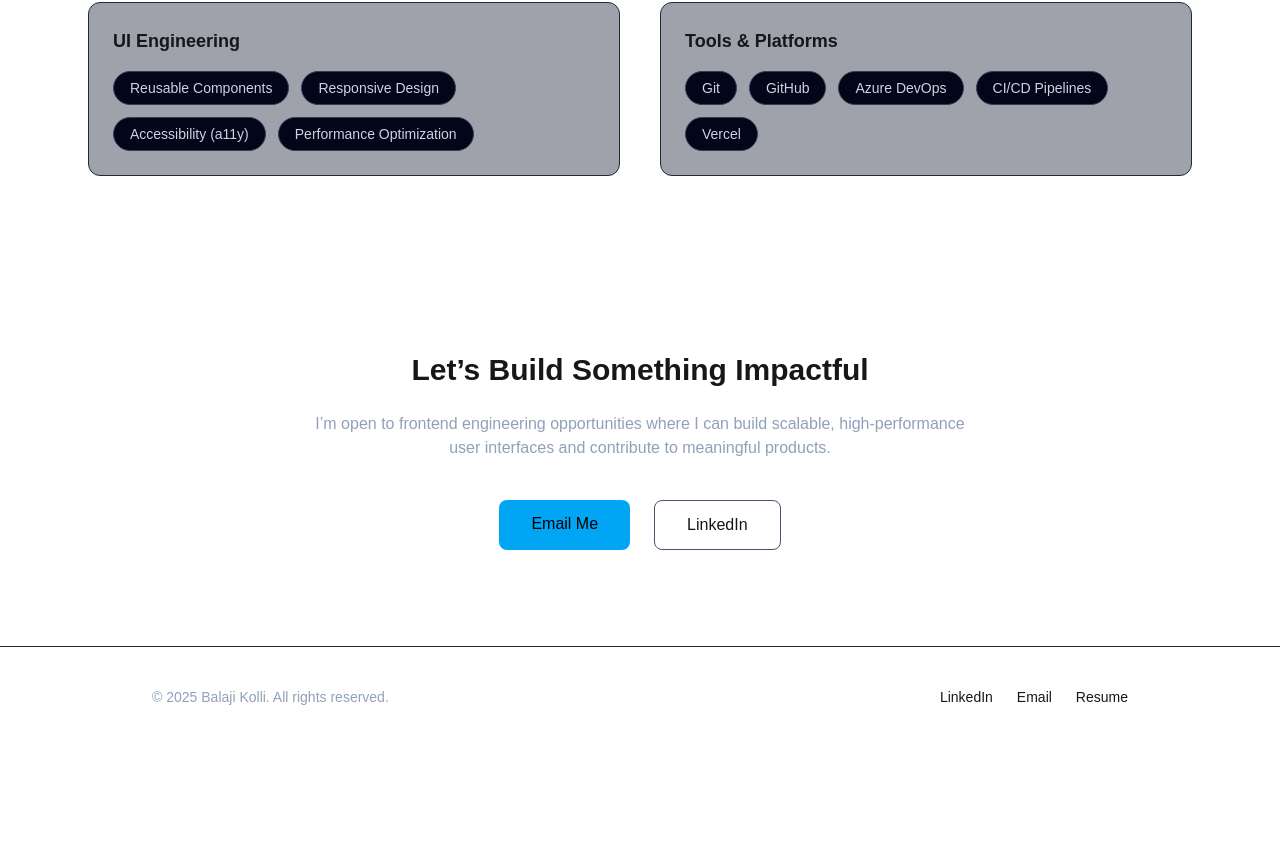
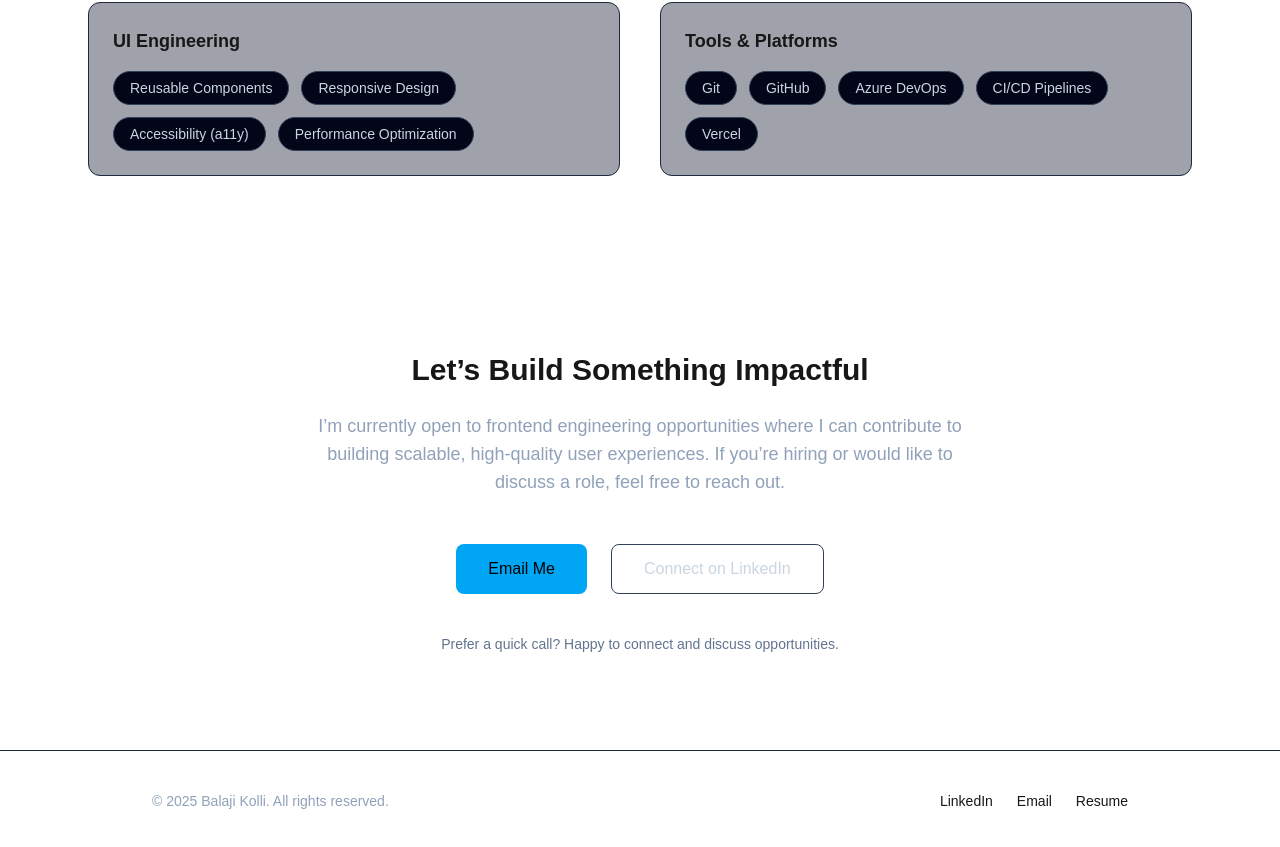
Before and after one commit to Balaji1227/balaji-kolli-portfolio, a Next.js app: page / in a window 1280 px wide. Shown: the part 2532-3379 px from the top of the page. Before the commit the page ends 3279 px from the top, so only its background shows below. Built offline with nearby package versions, Linux system fonts and the light colour scheme.

Commit message:
Add recruiter-focused contact section with strong CTA

```diff
--- a/app/page.tsx
+++ b/app/page.tsx
@@ -6,10 +6,6 @@ import Reveal from "@/components/Reveal";
 import Contact from "@/components/Contact";
 import Footer from "@/components/Footer";
 import Hero from "@/components/Hero";
-
-
-
-
 
 
 export default function Home() {
--- a/components/Contact.tsx
+++ b/components/Contact.tsx
@@ -1,39 +1,43 @@
-import Reveal from "./Reveal";
-
 export default function Contact() {
   return (
-    <Reveal>
     <section
       id="contact"
-        className="px-6 py-24 max-w-5xl mx-auto text-center"
+      className="px-6 py-24 max-w-6xl mx-auto text-center"
     >
       <h2 className="text-3xl font-bold mb-6">
         Let’s Build Something Impactful
       </h2>
 
-        <p className="text-slate-400 max-w-2xl mx-auto mb-10">
-          I’m open to frontend engineering opportunities where I can build
-          scalable, high-performance user interfaces and contribute to
-          meaningful products.
+      <p className="max-w-2xl mx-auto text-slate-400 text-lg mb-12">
+        I’m currently open to frontend engineering opportunities where I can
+        contribute to building scalable, high-quality user experiences.
+        If you’re hiring or would like to discuss a role, feel free to reach out.
       </p>
 
-        <div className="flex justify-center gap-6 flex-wrap">
+      {/* CTA BUTTONS */}
+      <div className="flex flex-col sm:flex-row justify-center gap-6">
+
         <a
           href="mailto:balajikolli1227@gmail.com"
-            className="bg-sky-500 text-black px-8 py-3 rounded-lg font-medium hover:bg-sky-400 transition"
+          className="inline-flex items-center justify-center rounded-lg bg-sky-500 px-8 py-3 font-medium text-black hover:bg-sky-400 transition"
         >
           Email Me
         </a>
 
         <a
-            href="https://www.linkedin.com/in/balaji-kolli-/"
+          href="https://www.linkedin.com/in/balaji-kolli"
           target="_blank"
-            className="border border-slate-600 px-8 py-3 rounded-lg hover:border-sky-400 hover:text-sky-400 transition"
+          rel="noopener noreferrer"
+          className="inline-flex items-center justify-center rounded-lg border border-slate-700 px-8 py-3 font-medium text-slate-300 hover:border-sky-500 hover:text-sky-400 transition"
         >
-            LinkedIn
+          Connect on LinkedIn
         </a>
       </div>
+
+      {/* FOOT NOTE */}
+      <p className="mt-10 text-sm text-slate-500">
+        Prefer a quick call? Happy to connect and discuss opportunities.
+      </p>
     </section>
-    </Reveal>
   );
 }
```
Lines whose indentation alone changed are shown as unchanged.
